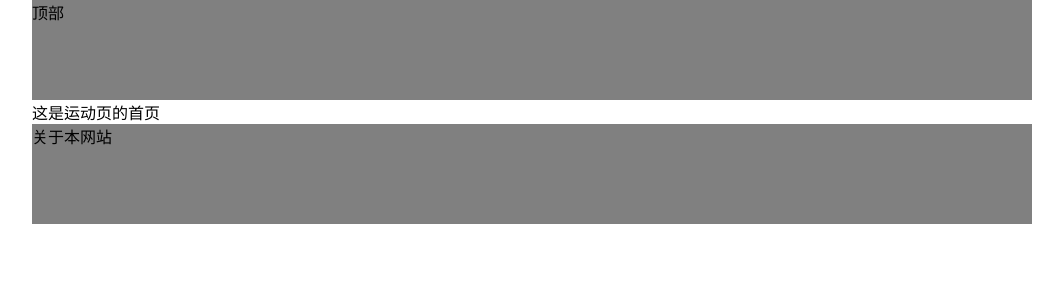
After one commit to morningstars/pyDjango, a Django app: page /sport in a window 1280 px wide. The commit adds this page. Shown: the top 300 px of the page, without its empty margins (108-1171 px from the left). Run offline with Django 3.2, Linux system fonts and the light colour scheme.

Commit message:
Django day02 pm finish

```diff
--- a/python_django/urls.py
+++ b/python_django/urls.py
@@ -22,8 +22,9 @@ urlpatterns = [
     url(r'^admin/', admin.site.urls),
     # url(r'^page1/$', views.page1),
     # url(r'^page2/$', views.page2),
-    url(r'^page3/$', views.hello),
-    url(r'^$', views.homepage),
+    # url(r'^page3/$', views.hello),
+    # url(r'^$', views.homepage),
+
     url(r'^year/(\d{4})$', views.page_year),
     url(r'^birthday/(\d{4})/(\d{1,2})/(\d{1,2})$', views.birthday),
     url(r'^birthday2$', views.birthday2),
@@ -36,6 +37,15 @@ urlpatterns = [
     url(r'^show_info', views.show_info),
     url(r'^shebao$', views.shebao),
 
-    url(r'^page1$', views.page1_templates),
-    url(r'^page2$', views.page2_render),
+    url(r'^page1', views.page1_templates, name='page1'),
+    url(r'^page2', views.page2_render),
+    url(r'^page3', views.page3),
+    url(r'^page4', views.page4),
+
+    url(r'^$', views.homepage, name='index'),
+    url(r'^sport', views.sport_homepage),
+
+    url(r'^pages', views.pages),
+    url(r'^people/(\w+)', views.people, name='people'),
+    url(r'^info/(\w+)', views.info, name='info')
 ]
--- a/python_django/views.py
+++ b/python_django/views.py
@@ -27,9 +27,9 @@ def hello(request):
     return HttpResponse(html)
 
 
-def homepage(request):
-    html = "这是首页"
-    return HttpResponse(html)
+# def homepage(request):
+#     html = "这是首页"
+#     return HttpResponse(html)
 
 
 # 带有参数的视图函数
@@ -233,6 +233,7 @@ def shebao(request):
     else:
         return HttpResponse("其他")
 
+
 # 调用模板文件
 def page1_templates(request):
     '''此函数用于测试模板的加载渲染'''
@@ -268,3 +269,40 @@ def page2_render(request):
 
     # 第二种传参方式
     return render(request, 'page2.html', d)
+
+
+def page3(request):
+    d = {'name': '老师',
+         'age': 32,
+         'favorite': ['看书', '看电影', '篮球', '羽毛球', '游戏']
+         }
+    return render(request, 'page3.html', d)
+
+
+def page4(request):
+    string = 'welcome to SH'
+    a = 100
+    b = 200
+    print('locals=', locals())
+    return render(request, 'page4.html', locals())
+
+
+def homepage(request):
+    return render(request, 'base.html')
+
+
+def sport_homepage(request):
+    return render(request, 'sport.html')
+
+
+def pages(request):
+    return render(request, 'pages.html')
+
+
+def people(request, name):
+    return render(request, 'people.html', locals())
+
+
+def info(request, name):
+    s = name + '的详细信息'
+    return HttpResponse(s)
--- /dev/null
+++ b/templates/base.html
@@ -0,0 +1,77 @@
+<!DOCTYPE html>
+<html>
+<head>
+    <meta charset="utf-8">
+    {% block title %}
+    <title>首页</title>
+    {% endblock title %}
+    <style>
+        /* 基础样式设置 */
+        body, h1, h2, h3, h4, h5, h6, p, ul, ol {
+            margin: 0;
+            padding: 0;
+            border: 0;
+            list-style: none;
+        }
+
+        /* 整体 */
+        #container {
+            width: 1000px;
+            margin: 0 auto;
+        }
+
+        /* 顶部 */
+        #top {
+            width: 1000px;
+            height: 100px;
+            background: gray;
+        }
+
+        /* 主体 */
+        #main {
+            display: flex;
+            justify-content: space-between;
+        }
+
+        /* 主体左侧 */
+        #main #main-left {
+            width: 500px;
+            height: 500px;
+            background: pink;
+        }
+
+        /* 主体右侧 */
+        #main #main-right {
+            width: 500px;
+            height: 500px;
+            background: blue;
+        }
+
+        /* 底部 */
+        #foot {
+            width: 1000px;
+            height: 100px;
+            background: gray;
+        }
+    </style>
+</head>
+<body>
+<!-- 整体 -->
+<div id="container">
+    <!-- 1.顶部 -->
+    <div id="top">
+        顶部
+    </div>
+    <!-- 2.中间主体部分 -->
+    {% block center_content %}
+        <div id="main">
+            首页内容
+        </div>
+    {% endblock center_content %}
+    <!-- 3.底部 -->
+    <div id="foot">
+        关于本网站
+    </div>
+</div>
+</body>
+</html>
--- a/templates/page2.html
+++ b/templates/page2.html
@@ -2,7 +2,7 @@
 <html lang="en">
 <head>
     <meta charset="UTF-8">
-    <title>Title</title>
+    <title>模板取值</title>
 </head>
 <body>
     <h1>这是第二个模板</h1>
--- /dev/null
+++ b/templates/sport.html
@@ -0,0 +1,12 @@
+{% extends 'base.html' %}
+
+{% block center_content %}
+    <div id="main">
+        这是运动页的首页
+    </div>
+{% endblock center_content %}
+
+
+{% block title %}
+<title>运动首页</title>
+{% endblock title %}
```
Also changed, not shown: templates/page3.html (added, +41 -0 lines), templates/page4.html (added, +14 -0 lines), templates/pages.html (added, +14 -0 lines), templates/people.html (added, +11 -0 lines).
